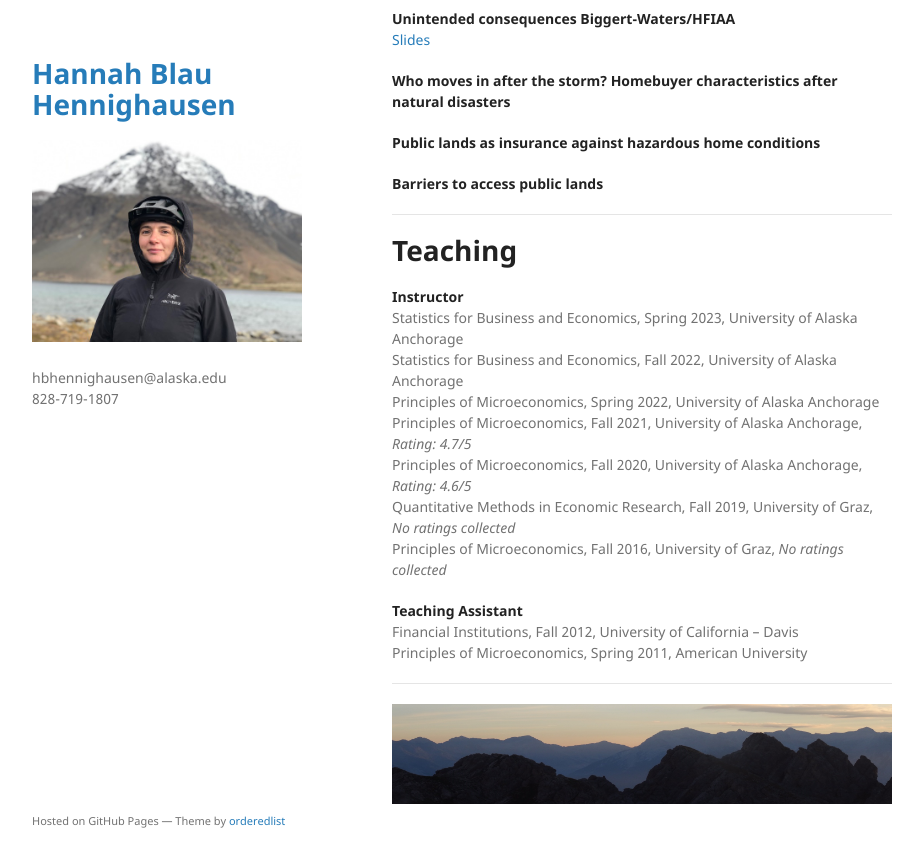
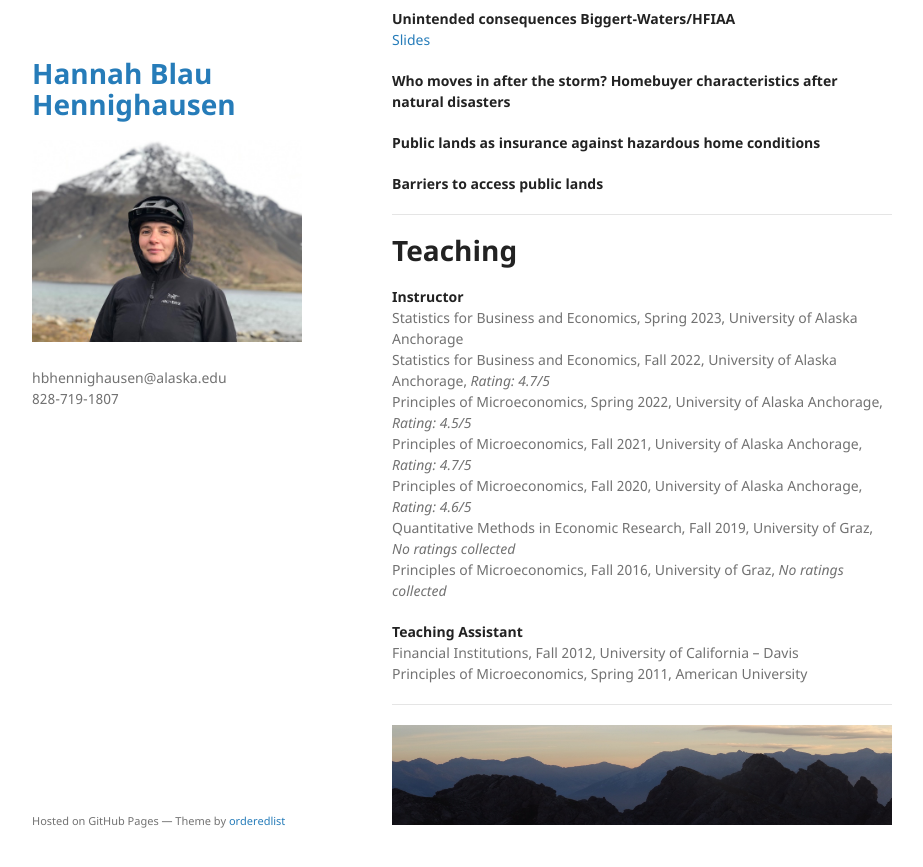
Before and after one commit to hannahhennighausen/hannahhennighausen.github.io, a Jekyll site: the page built from index.md, in a window 1280 px wide and 900 px high, scrolled down 2145 px. Shown: the top 867 px of the window, without its empty margins (178-1101 px from the left). Built offline with Jekyll 4.4.1, drawn with Linux system fonts in a browser that asks for light colours; the repository's description, which GitHub fills in, is left out.

Commit message:
Update index.md

```diff
--- a/index.md
+++ b/index.md
@@ -114,8 +114,8 @@ Globalization of production networks means that disasters have impacts far from
 
 **Instructor** <br />
 Statistics for Business and Economics, Spring 2023, University of Alaska Anchorage <br />
-Statistics for Business and Economics, Fall 2022, University of Alaska Anchorage <br />
-Principles of Microeconomics, Spring 2022, University of Alaska Anchorage <br />
+Statistics for Business and Economics, Fall 2022, University of Alaska Anchorage, _Rating: 4.7/5_ <br />
+Principles of Microeconomics, Spring 2022, University of Alaska Anchorage, _Rating: 4.5/5_ <br />
 Principles of Microeconomics, Fall 2021, University of Alaska Anchorage, _Rating: 4.7/5_ <br />
 Principles of Microeconomics, Fall 2020, University of Alaska Anchorage, _Rating: 4.6/5_ <br />
 Quantitative Methods in Economic Research, Fall 2019, University of Graz, _No ratings collected_ <br />
```
